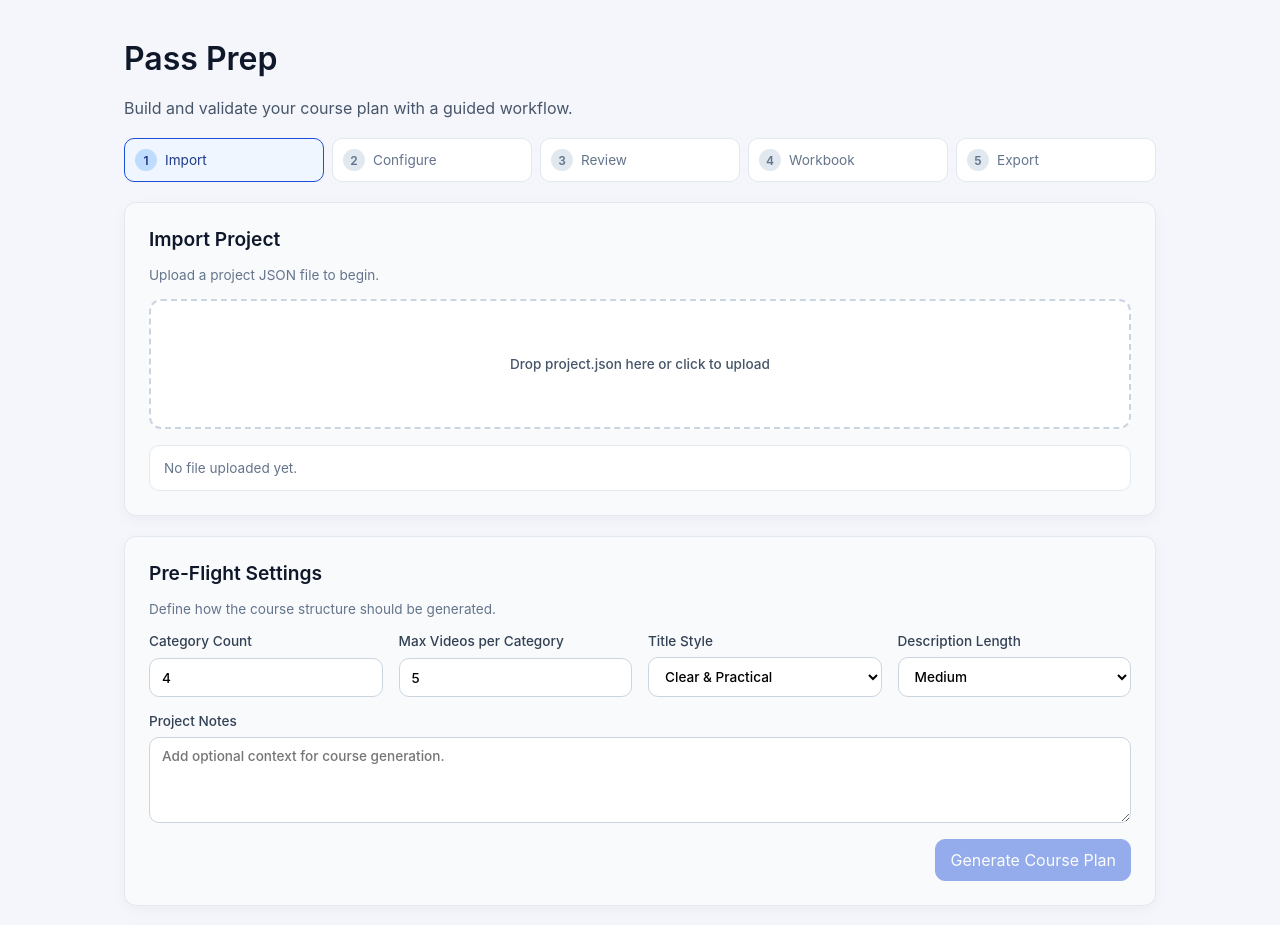
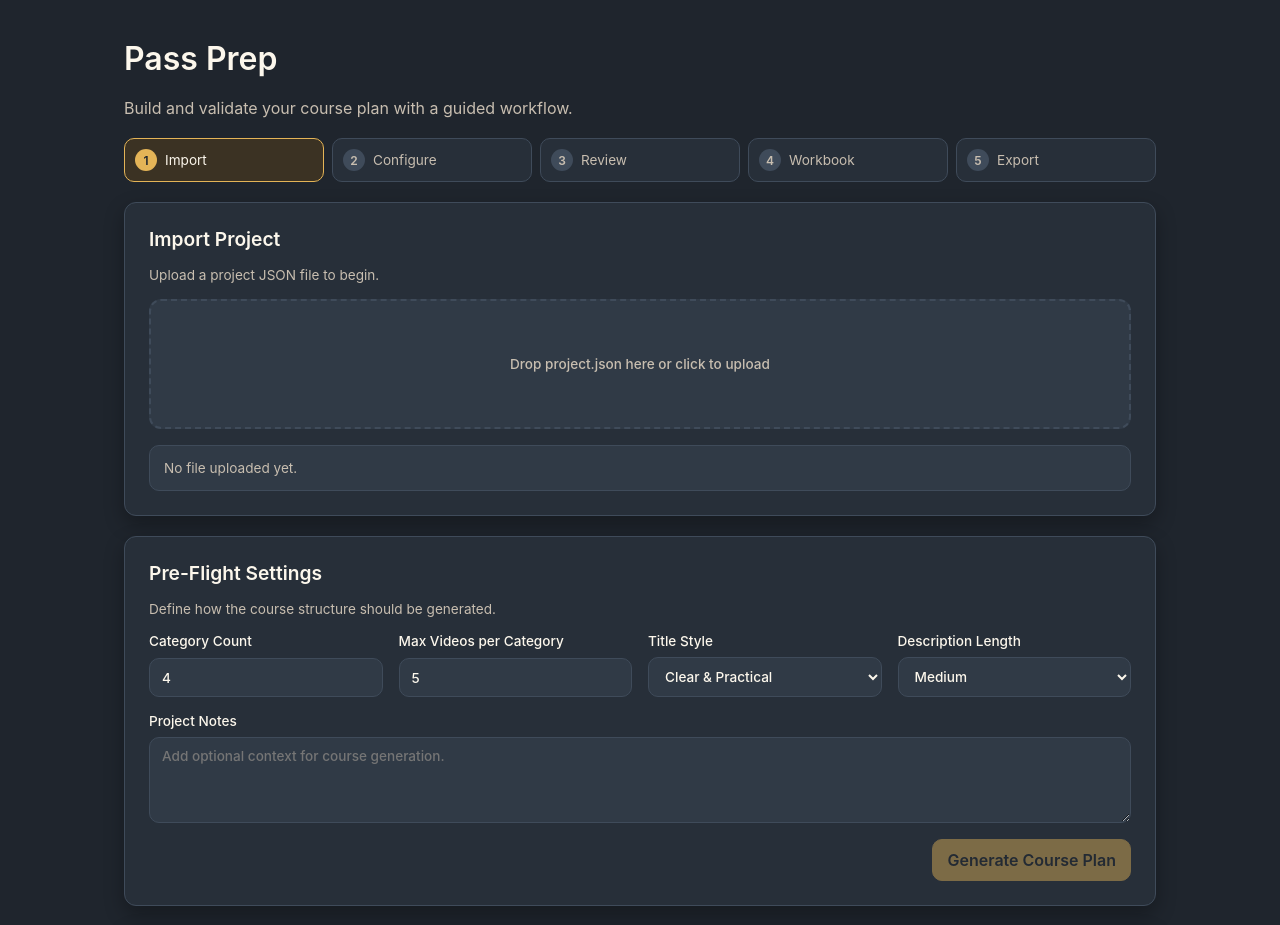
Before and after one commit to lp-jordan/lp-passprep, a Next.js app: page / in a window 1280 px wide. Shown: the top 925 px of the page. Built offline with nearby package versions, Linux system fonts and the light colour scheme.

Commit message:
Apply dark mode theme with brand palette

```diff
--- a/app/global.css
+++ b/app/global.css
@@ -1,8 +1,17 @@
 :root {
-  color-scheme: light;
+  color-scheme: dark;
   font-family: Inter, Geist, system-ui, -apple-system, Segoe UI, sans-serif;
-  background: #f4f6fb;
-  color: #0f172a;
+  --color-primary: #1f252d;
+  --color-accent: #e4b457;
+  --color-text: #fcf7ec;
+  --color-bg: #1f252d;
+  --color-surface: #272f39;
+  --color-surface-2: #303a46;
+  --color-border: #3f4b5a;
+  --color-muted: #c8beb0;
+  --color-error: #fca5a5;
+  background: var(--color-bg);
+  color: var(--color-text);
 }
 
 * {
@@ -11,7 +20,8 @@
 
 body {
   margin: 0;
-  background: #f4f6fb;
+  background: var(--color-bg);
+  color: var(--color-text);
 }
 
 .container {
@@ -27,37 +37,39 @@ h1 {
   line-height: 1.2;
   margin: 0;
   font-weight: 600;
+  color: var(--color-text);
 }
 
 h2 {
   margin: 0;
   font-size: 1.2rem;
   font-weight: 600;
+  color: var(--color-text);
 }
 
 .subhead {
   margin: 0;
-  color: #475569;
+  color: var(--color-muted);
 }
 
 .helper {
   margin: 0;
   font-size: 0.85rem;
-  color: #64748b;
+  color: var(--color-muted);
 }
 
 .card {
-  background: #f8fafc;
-  border: 1px solid #e2e8f0;
+  background: var(--color-surface);
+  border: 1px solid var(--color-border);
   border-radius: 12px;
   padding: 24px;
-  box-shadow: 0 4px 14px rgba(15, 23, 42, 0.04);
+  box-shadow: 0 8px 20px rgba(0, 0, 0, 0.3);
   display: grid;
   gap: 16px;
 }
 
 .secondary {
-  background: #f8fafc;
+  background: var(--color-surface-2);
 }
 
 .stepper {
@@ -68,33 +80,33 @@ h2 {
 
 .step {
   border-radius: 10px;
-  border: 1px solid #e2e8f0;
+  border: 1px solid var(--color-border);
   padding: 10px;
   display: flex;
   align-items: center;
   gap: 8px;
   font-size: 0.85rem;
-  color: #64748b;
-  background: #fff;
+  color: var(--color-muted);
+  background: var(--color-surface);
 }
 
 .step.active {
-  border-color: #1d4ed8;
-  color: #1e3a8a;
-  background: #eff6ff;
+  border-color: var(--color-accent);
+  color: var(--color-text);
+  background: #3b3223;
 }
 
 .step.done {
-  color: #14532d;
-  background: #f0fdf4;
-  border-color: #86efac;
+  color: #d9f99d;
+  background: #2a3b2a;
+  border-color: #65a30d;
 }
 
 .dot {
   width: 22px;
   height: 22px;
   border-radius: 999px;
-  background: #e2e8f0;
+  background: var(--color-border);
   display: inline-flex;
   align-items: center;
   justify-content: center;
@@ -103,11 +115,13 @@ h2 {
 }
 
 .step.active .dot {
-  background: #bfdbfe;
+  background: var(--color-accent);
+  color: #1f252d;
 }
 
 .step.done .dot {
-  background: #bbf7d0;
+  background: #84cc16;
+  color: #1a2218;
 }
 
 .grid {
@@ -124,7 +138,7 @@ label {
   gap: 8px;
   font-size: 0.85rem;
   font-weight: 500;
-  color: #334155;
+  color: var(--color-text);
 }
 
 input,
@@ -140,8 +154,9 @@ textarea {
   width: 100%;
   padding: 10px 12px;
   border-radius: 10px;
-  border: 1px solid #cbd5e1;
-  background: #fff;
+  border: 1px solid var(--color-border);
+  background: var(--color-surface-2);
+  color: var(--color-text);
 }
 
 textarea {
@@ -149,21 +164,21 @@ textarea {
 }
 
 .dropzone {
-  border: 2px dashed #cbd5e1;
+  border: 2px dashed var(--color-border);
   border-radius: 12px;
   min-height: 130px;
   display: grid;
   place-items: center;
   text-align: center;
-  color: #475569;
-  background: #fff;
+  color: var(--color-muted);
+  background: var(--color-surface-2);
   cursor: pointer;
   padding: 16px;
 }
 
 .dropzone.active {
-  border-color: #1d4ed8;
-  background: #eff6ff;
+  border-color: var(--color-accent);
+  background: #3b3223;
 }
 
 .dropzone input {
@@ -171,8 +186,8 @@ textarea {
 }
 
 .summary {
-  background: #fff;
-  border: 1px solid #e2e8f0;
+  background: var(--color-surface-2);
+  border: 1px solid var(--color-border);
   border-radius: 10px;
   padding: 14px;
   display: grid;
@@ -180,7 +195,7 @@ textarea {
 }
 
 .error {
-  color: #b91c1c;
+  color: var(--color-error);
 }
 
 .actions {
@@ -194,18 +209,19 @@ textarea {
 }
 
 .btn {
-  border: 1px solid #cbd5e1;
-  background: #fff;
-  color: #0f172a;
+  border: 1px solid var(--color-border);
+  background: var(--color-surface-2);
+  color: var(--color-text);
   padding: 10px 14px;
   border-radius: 10px;
   cursor: pointer;
 }
 
 .btn.primary {
-  background: #1d4ed8;
-  color: #fff;
-  border-color: #1d4ed8;
+  background: var(--color-accent);
+  color: var(--color-primary);
+  border-color: var(--color-accent);
+  font-weight: 600;
 }
 
 button:disabled {
@@ -224,9 +240,9 @@ button:disabled {
 }
 
 .module {
-  border: 1px solid #dbe4f0;
+  border: 1px solid var(--color-border);
   border-radius: 10px;
-  background: #fff;
+  background: var(--color-surface-2);
   padding: 12px;
   display: grid;
   gap: 10px;
@@ -238,22 +254,23 @@ summary {
 }
 
 .video {
-  border: 1px solid #e2e8f0;
+  border: 1px solid var(--color-border);
   border-radius: 10px;
   padding: 10px;
   display: grid;
   gap: 8px;
+  background: #2a333f;
 }
 
 .empty-state {
   min-height: 120px;
-  border: 1px dashed #cbd5e1;
+  border: 1px dashed var(--color-border);
   border-radius: 10px;
   display: grid;
   gap: 12px;
   place-content: center;
   justify-items: center;
-  color: #64748b;
+  color: var(--color-muted);
 }
 
 .tile-preview {
@@ -270,7 +287,7 @@ summary {
   display: flex;
   justify-content: space-between;
   align-items: baseline;
-  color: #e2e8f0;
+  color: var(--color-muted);
 }
 
 .tile-preview-header h3,
@@ -288,31 +305,31 @@ summary {
 }
 
 .video-tile {
-  border: 1px solid #334155;
+  border: 1px solid var(--color-border);
   border-radius: 14px;
-  background: linear-gradient(150deg, #0f172a, #1e293b);
+  background: linear-gradient(150deg, #27303b, #1f252d);
   min-height: 150px;
   padding: 10px;
   display: grid;
   align-content: start;
   gap: 10px;
-  color: #f8fafc;
+  color: var(--color-text);
   text-align: left;
-  box-shadow: 0 8px 16px rgba(15, 23, 42, 0.3);
+  box-shadow: 0 8px 16px rgba(0, 0, 0, 0.35);
 }
 
 .tile-thumbnail {
   width: 100%;
   height: 70px;
   border-radius: 10px;
-  background: linear-gradient(135deg, #2563eb, #7c3aed);
+  background: linear-gradient(135deg, #e4b457, #c98e2a);
   display: block;
 }
 
 .tile-modal-backdrop {
   position: fixed;
   inset: 0;
-  background: rgba(15, 23, 42, 0.65);
+  background: rgba(10, 14, 18, 0.75);
   display: grid;
   place-items: center;
   z-index: 1000;
@@ -322,8 +339,8 @@ summary {
 .tile-modal {
   width: min(680px, 100%);
   border-radius: 14px;
-  background: #f8fafc;
-  border: 1px solid #cbd5e1;
+  background: var(--color-surface);
+  border: 1px solid var(--color-border);
   padding: 20px;
   display: grid;
   gap: 12px;
```
